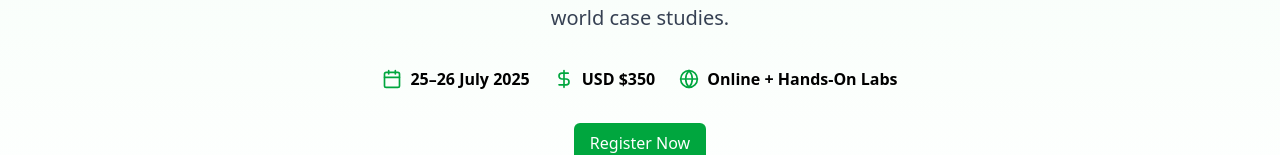
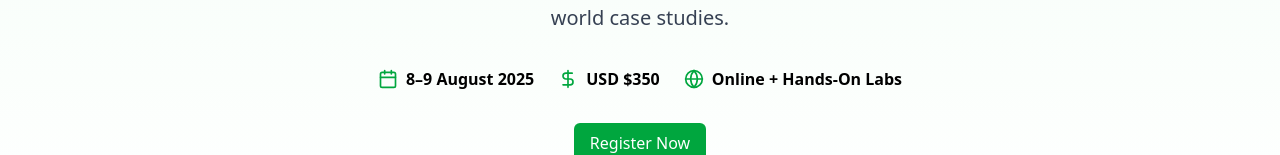
Before and after one commit to ManahilMustafa/SABZA-Workshop, a React (Vite) app: page / in a window 1280 px wide. Shown: the part 463-618 px from the top of the page. Built offline with nearby package versions, Linux system fonts and the light colour scheme.

Commit message:
date chnged

```diff
--- a/src/components/call-to-action.jsx
+++ b/src/components/call-to-action.jsx
@@ -14,7 +14,7 @@ export function CallToAction() {
         <div className="container mx-auto px-4 text-center">
           <h2 className="text-4xl font-bold mb-4">Limited Spots Available</h2>
           <p className="text-xl mb-2">Don't Miss the Region's Premier Tokenization Training</p>
-          <p className="text-lg mb-8 opacity-90">25–26 July 2025 | Live + Hands-On Labs | USD $350</p>
+          <p className="text-lg mb-8 opacity-90">8–9 August 2025 | Live + Hands-On Labs | USD $350</p>
 <a
   href="https://docs.google.com/forms/d/e/1FAIpQLSfT-Kp_evyQJ62tSvSaty-0ru8qnWuNypw5XRkGvxxhYQNh5A/viewform"
   target="_blank"
--- a/src/components/hero-section.jsx
+++ b/src/components/hero-section.jsx
@@ -29,7 +29,7 @@ export function HeroSection() {
           <div className="flex flex-wrap justify-center gap-6 mb-8">
             <div className="flex items-center space-x-2 text-black">
               <Calendar className="h-5 w-5 text-green-600" />
-              <span className="font-semibold">25–26 July 2025</span>
+              <span className="font-semibold">8–9 August 2025</span>
             </div>
             <div className="flex items-center space-x-2 text-black">
               <DollarSign className="h-5 w-5 text-green-600" />
```
Also changed, not shown: 1 other file (tests, documents, lock files or other folders).
